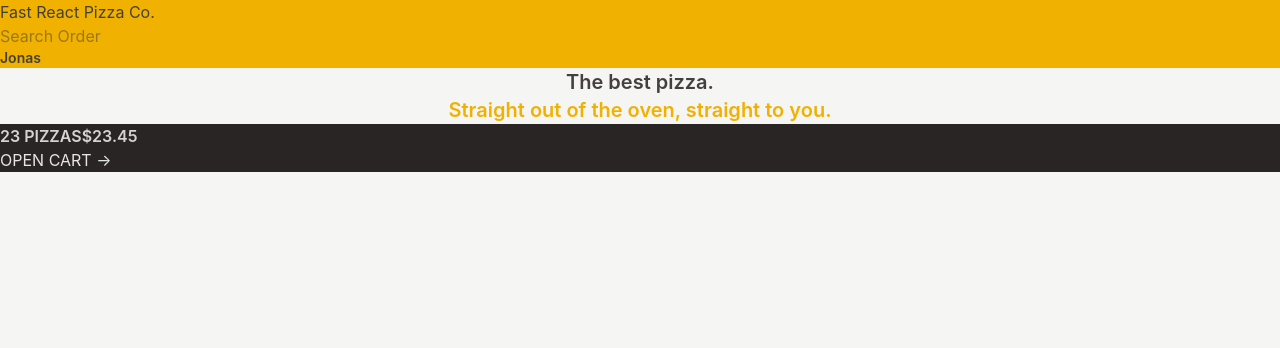
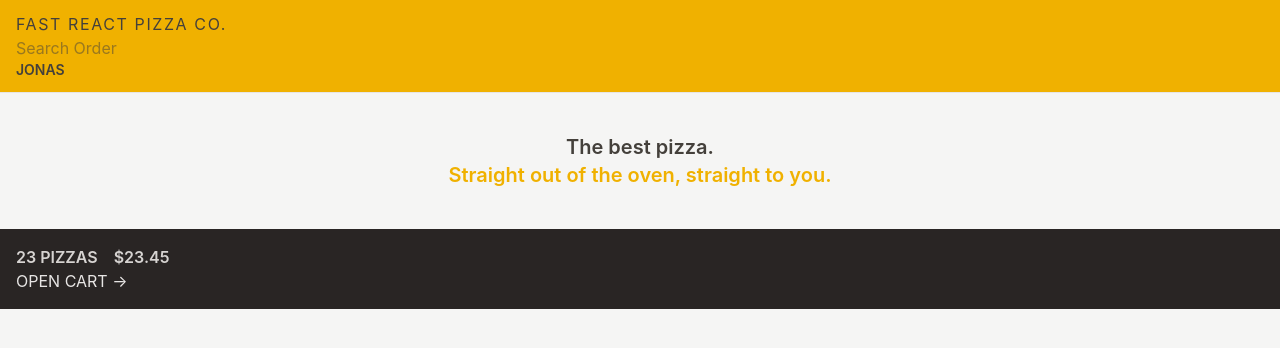
Before and after one commit to DENBARIT/PizzaDeliveryApplication, a React (Vite) app: page / in a window 1280 px wide. Shown: the top 348 px of the page. Built offline with nearby package versions, Linux system fonts and the light colour scheme.

Commit message:
feat:margin and padding for cartoverview,header

```diff
--- a/TailwindCss/note.md
+++ b/TailwindCss/note.md
@@ -14,3 +14,8 @@ export default {
 >For font-size->text-xl,text-lg,text-[100px]
 =>for font-weight=> font-semibold
 =>for letter-spacing=>tracking-widest,tracking-[5px]
+=>for spacing between element=>space-x,space-y
+=>border-b,border-y,border-x in all directions
+->px,py,pb,pt=for padding
+->mb,mx,my=>for margin
+->hidden=>for display none,block,inline,inline-block  .
--- a/src/Features/cart/CartOverview.jsx
+++ b/src/Features/cart/CartOverview.jsx
@@ -2,8 +2,8 @@
 import { Link } from "react-router-dom";
 function CartOverview() {
   return (
-    <div className="bg-stone-800 uppercase text-stone-200">
-      <p className="text-stone-300 font-semibold">
+    <div className="bg-stone-800 uppercase text-stone-200 p-4">
+      <p className="text-stone-300 font-semibold space-x-4">
         <span>23 pizzas</span>
         <span>$23.45</span>
       </p>
--- a/src/ui/Header.jsx
+++ b/src/ui/Header.jsx
@@ -4,8 +4,8 @@ import Username from "../Features/user/Username.jsx";
 
 function Header(){
     return (
-        <header className="bg-yellow-500">
-            <Link to="/">Fast React Pizza Co.</Link>
+        <header className="bg-yellow-500 px-4 py-3 uppercase border-b border-stone-200">
+            <Link to="/" className="tracking-widest">Fast React Pizza Co.</Link>
         <SearchOrder/>
 <Username/>
         </header>
--- a/src/ui/Home.jsx
+++ b/src/ui/Home.jsx
@@ -1,7 +1,7 @@
 function Home() {
   return (
-    <div>
-      <h1 className="text-xl font-semibold text-center">
+    <div className="my-10 text-center">
+      <h1 className="mb-8 text-xl font-semibold ">
         The best pizza.
         <br />
         <span className="text-yellow-500">
```
